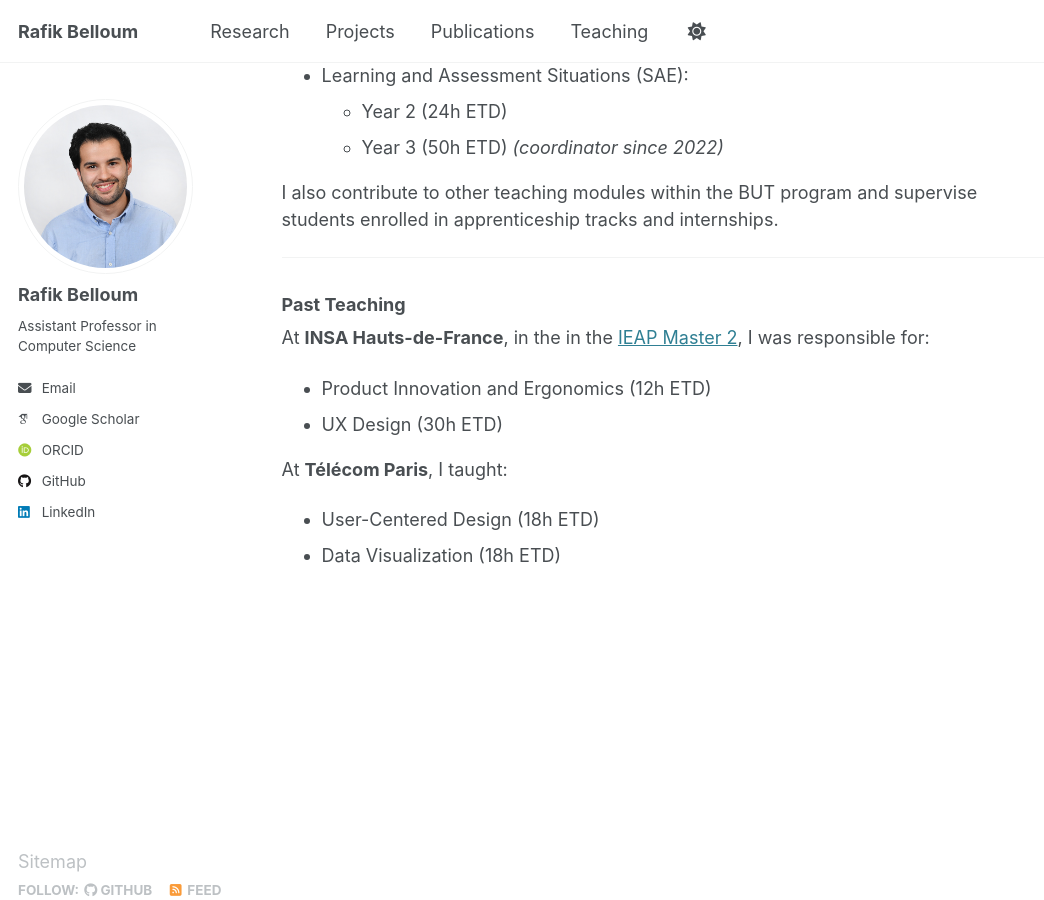
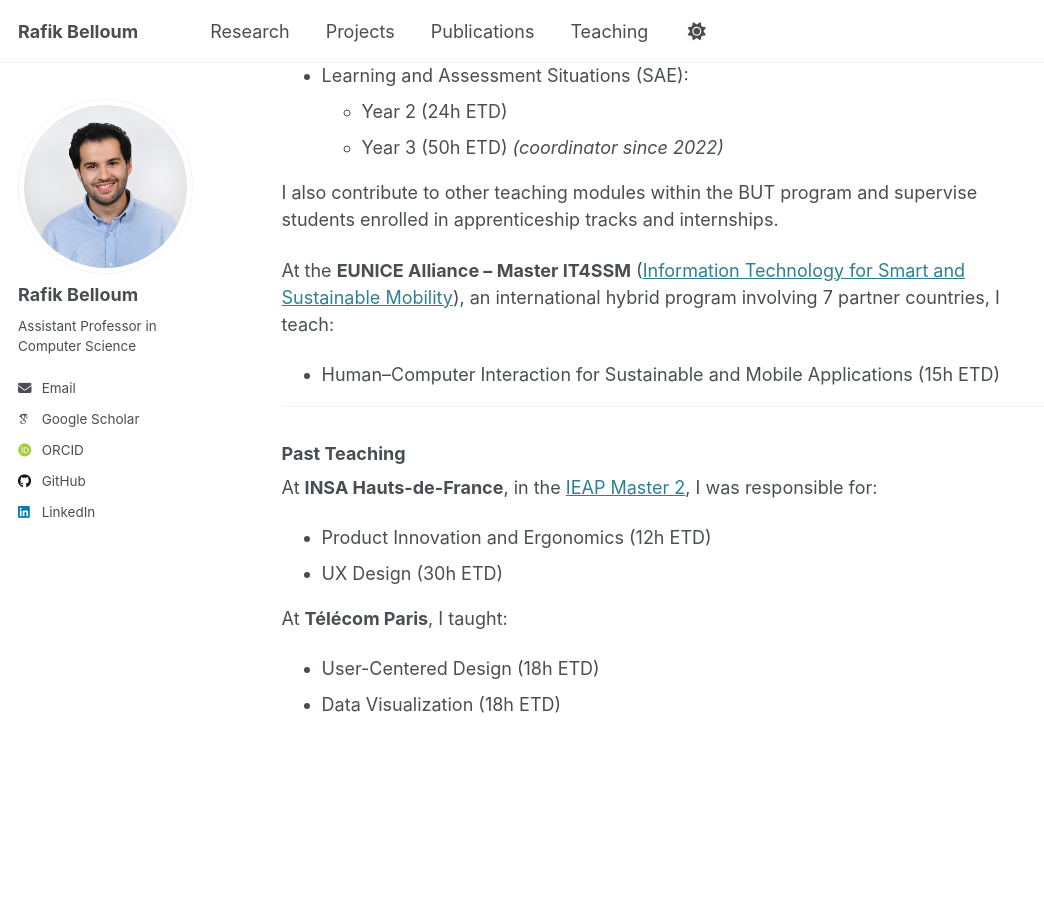
Before and after one commit to rafik-belloum/rafik-belloum.github.io, a Jekyll site: the page built from _pages/teaching.md, in a window 1280 px wide and 900 px high, scrolled down 367 px. Shown: the whole window, without its empty margins (0-1044 px from the left). Built offline with Jekyll 4.4.1, drawn with Linux system fonts in a browser that asks for light colours; some web fonts are replaced.

Commit message:
Update teaching.md

```diff
--- a/_pages/teaching.md
+++ b/_pages/teaching.md
@@ -19,11 +19,15 @@ At the **IUT of Université Polytechnique Hauts-de-France**, I currently teach a
 
 I also contribute to other teaching modules within the BUT program and supervise students enrolled in apprenticeship tracks and internships.
 
+At the **EUNICE Alliance – Master IT4SSM** ([Information Technology for Smart and Sustainable Mobility](https://formations.uphf.fr/fr/formations/master-master/master-informatique-KZZQ4B8O/information-technology-for-smart-and-sustainable-mobility-it4ssm-eunice-alliance-LS4R6Q1G.html)), an international hybrid program involving 7 partner countries, I teach:
+
+- Human–Computer Interaction for Sustainable and Mobile Applications (15h ETD)
+
 ---
 
 ### Past Teaching
 
-At **INSA Hauts-de-France**, in the in the [IEAP Master 2](https://formations.uphf.fr/fr/formations/master-master/master-staps-ingenierie-et-ergonomie-de-l-activite-physique-KZZQINR2.html), I was responsible for:
+At **INSA Hauts-de-France**, in the [IEAP Master 2](https://formations.uphf.fr/fr/formations/master-master/master-staps-ingenierie-et-ergonomie-de-l-activite-physique-KZZQINR2.html), I was responsible for:
 
 - Product Innovation and Ergonomics (12h ETD)
 - UX Design (30h ETD)
```
